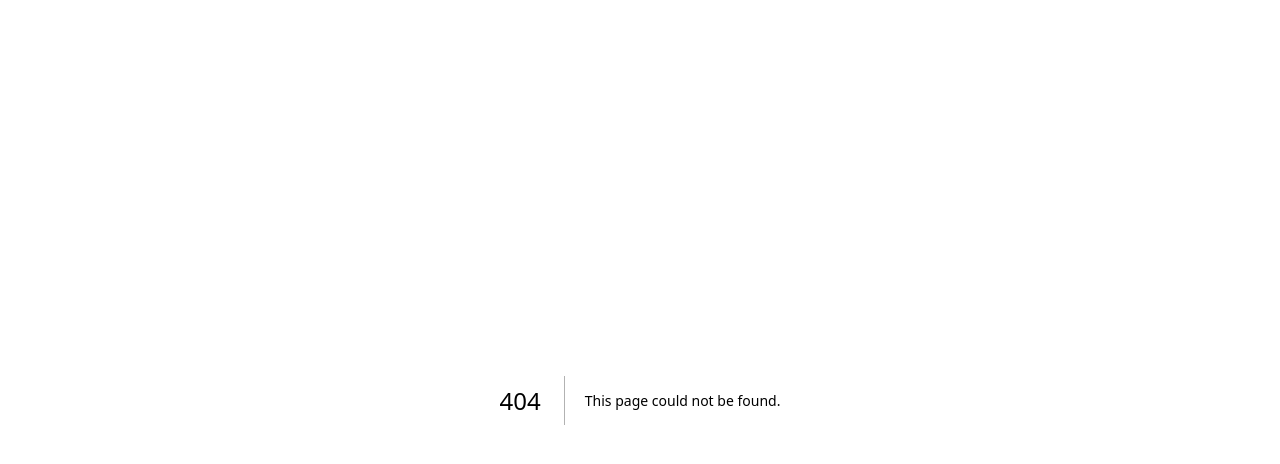
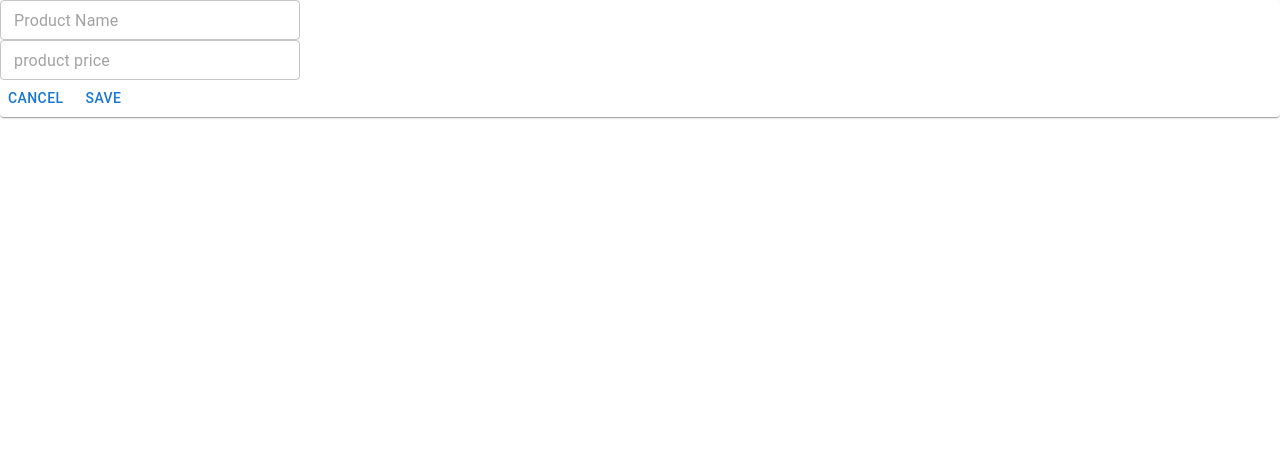
Before and after one commit to chandu535/app.work-plan.com, a Next.js app: page /projects/add in a window 1280 px wide. Before the commit this address had no page. Shown: the top 464 px of the page. Built offline with nearby package versions, Linux system fonts and the light colour scheme.

Commit message:
added project and tasks page

```diff
--- a/app/globals.css
+++ b/app/globals.css
@@ -17,11 +17,6 @@
 }
 
 body {
-  color: rgb(var(--foreground-rgb));
-  background: linear-gradient(
-      to bottom,
-      transparent,
-      rgb(var(--background-end-rgb))
-    )
-    rgb(var(--background-start-rgb));
+  color: #000;
+  background: #fff;
 }
--- a/app/page.tsx
+++ b/app/page.tsx
@@ -1,5 +1,4 @@
 import LoginComponent from '@/components/login/LoginComponent'
-import Image from 'next/image'
 
 export default function Home() {
   return (
--- /dev/null
+++ b/app/projects/add/page.tsx
@@ -0,0 +1,75 @@
+import { Button, Card, TextField } from "@mui/material";
+import { useState } from "react";
+import { useRouter } from "next/router";
+
+
+const AddNewProject = () => {
+    const [loading, setLoading] = useState(false);
+    const router = useRouter();
+
+    const [projectname, SetProjectName] = useState<any>();
+    const [projectdescription, SetProjectDescription] = useState<any>();
+
+
+    const createProduct = async (data: any) => {
+        setLoading(true);
+
+        let obj: any = {
+            title: projectname,
+            description: projectdescription,
+
+        }
+
+        let options = {
+            method: "POST",
+            body: JSON.stringify(data),
+            headers: new Headers({
+                'content-type': 'application/json',
+                'Authorization': "xoxe.xoxp-1- Mi0yLTEyMDAwMDY0NjU5Ni0zNjIyOTI0NjkwODM3LTYyNDA4ODg2MjYyOTMtNjI2Mzg1NDk2NDMzNy03ZWE0NGFiNGY0YTMyYjQ0YTkxNmIyNTEwZTMyY2ZhMzljZWY0MTRmYTM3YzI3NGQyN2ExYWM5ZTdhYjBiMmMw"
+            })
+        }
+
+        try {
+            const response = await fetch('https://dummyjson.com/products/add', options);
+            const responseData = await response.json();
+            if (response.status == 200) {
+                router.push("/projects")
+
+            }
+        } catch (err: any) {
+            console.error(err);
+
+        } finally {
+            setLoading(false);
+        }
+
+    }
+
+    return (
+        <div >
+            <Card sx={{ display: "flex", flexDirection: "column" }}>
+                <TextField
+                    sx={{ width: "300px" }}
+                    size="small"
+                    placeholder="Product Name"
+                    value={projectname}
+                    onChange={(e: any) => SetProjectName(e.target.value)}
+                />
+                <TextField placeholder="product price"
+                    sx={{ width: "300px" }}
+                    value={projectdescription}
+                    size="small"
+
+                    onChange={(e: any) => SetProjectDescription(e.target.value)} />
+                <div>
+                    <Button onClick={() => router.push("/projects")}>Cancel</Button>
+                    <Button onClick={createProduct}>  Save</Button>
+
+                </div>
+            </Card>
+
+        </div>
+    );
+}
+
+export default AddNewProject;
--- a/src/components/login/LoginComponent.tsx
+++ b/src/components/login/LoginComponent.tsx
@@ -1,10 +1,6 @@
-import Image from 'next/image'
 import "./login.css"
-import { Button, Typography } from '@mui/material'
-import Link from 'next/link'
-import { useRouter } from 'next/router'
+import { Button, Link, Typography } from '@mui/material';
 export default function LoginComponent() {
-    const router = useRouter()
     return (
         <div className="container">
             <div className="blur-bg" />
```
Also changed, not shown: app/projects/page.tsx (added, +16 -0 lines), app/tasks/page.tsx (added, +9 -0 lines).
